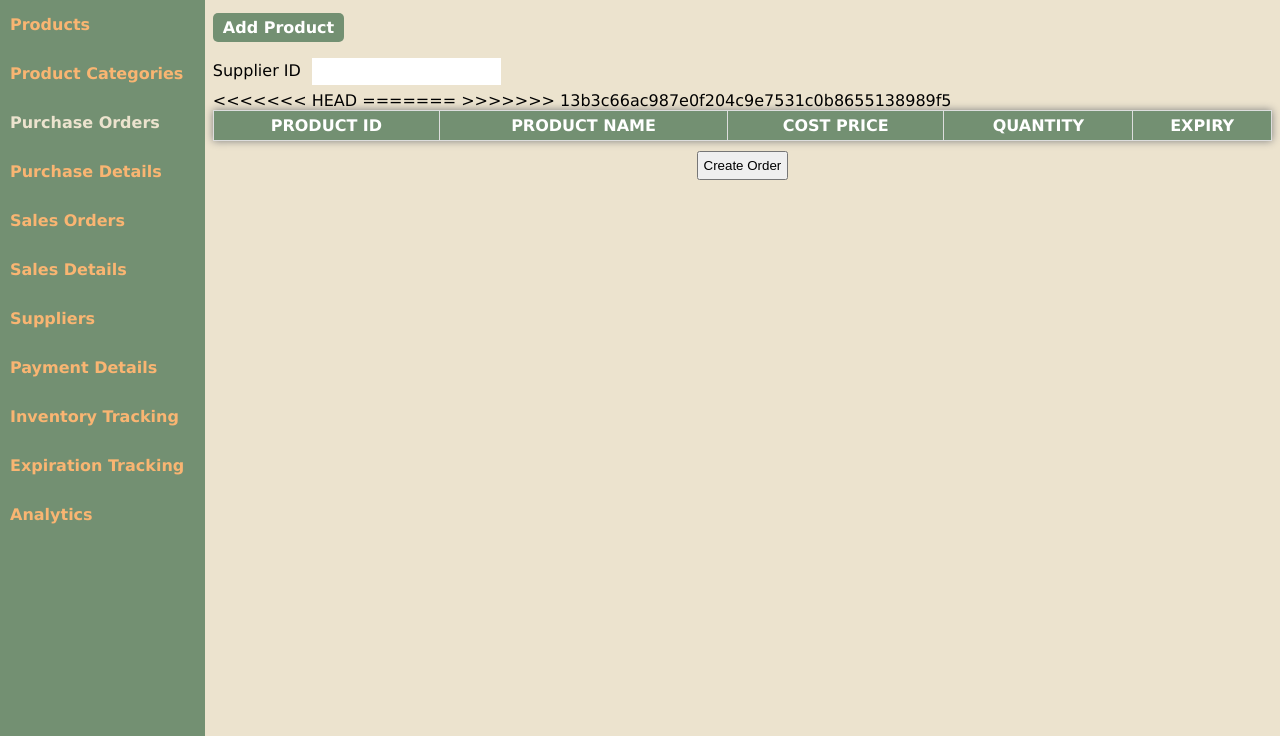
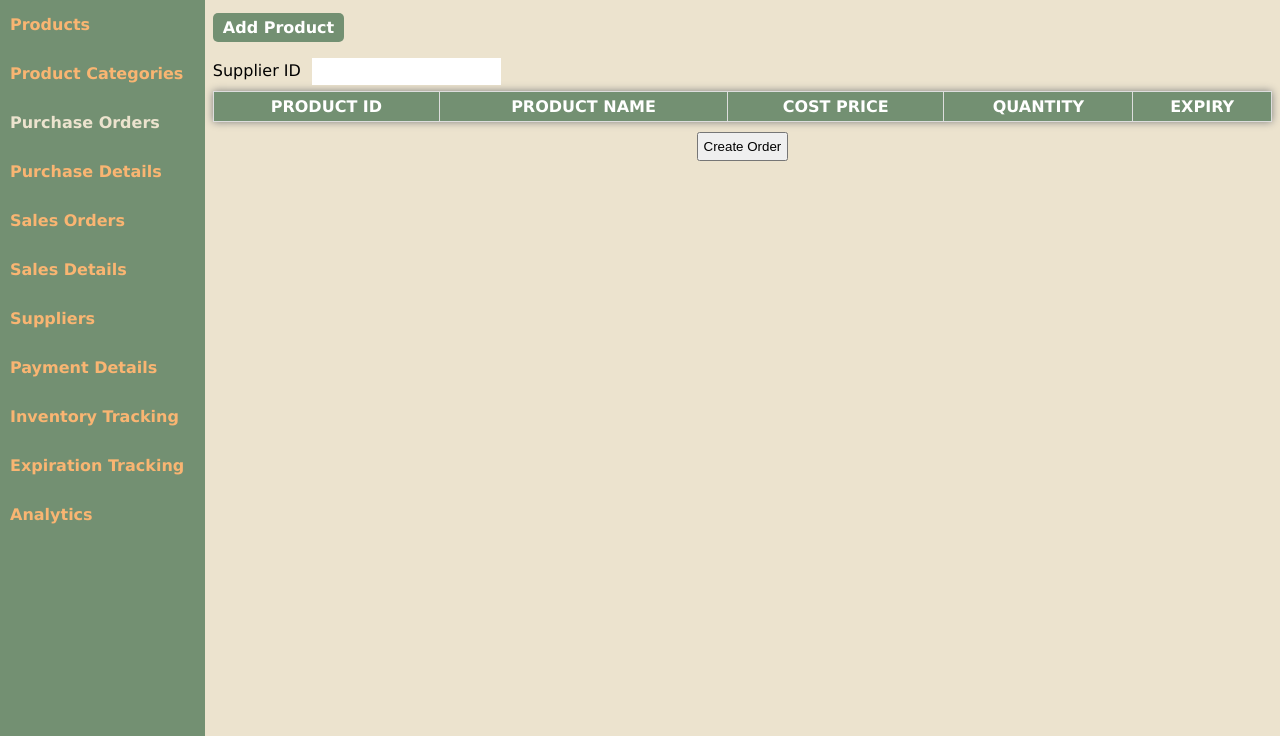
Before and after one commit to ikeicg/store_sentry, a PHP site: page /index.php?path=porders in a window 1280 px wide. Shown: the part 64-800 px from the top of the page. Run offline with PHP 8.4, Linux system fonts and the light colour scheme; lists and menus that the app fills with data are empty.

Commit message:
fixed errors

```diff
--- a/pages/porders.php
+++ b/pages/porders.php
@@ -18,7 +18,7 @@ require_once("db/db_conn.php");
 
     <div>
         Supplier ID
-        <input type="number" class="prod_spr" name="prod_spr" id="prodspr_ipt"  autocomplete='off' required>
+        <input type="number" class="prod_spr" name="prod_spr" id="prodspr_ipt" autocomplete='off' required>
     </div>
 
     <table class="entity_table">
@@ -28,10 +28,7 @@ require_once("db/db_conn.php");
             <th>PRODUCT NAME</th>
             <th>COST PRICE</th>
             <th>QUANTITY</th>
-<<<<<<< HEAD
             <th>EXPIRY</th>
-=======
->>>>>>> 13b3c66ac987e0f204c9e7531c0b8655138989f5
         </tr>
 
     </table>
```
